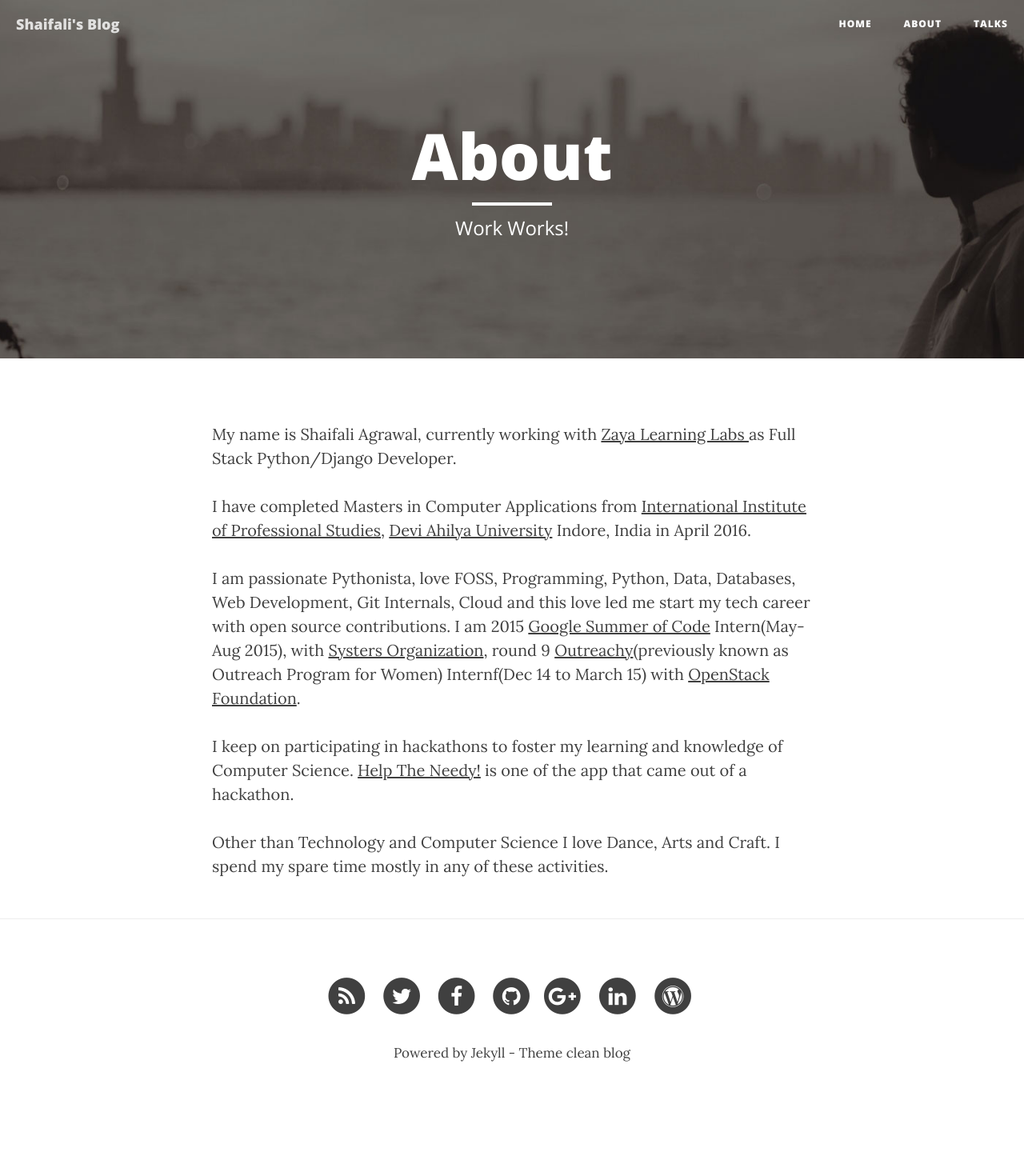
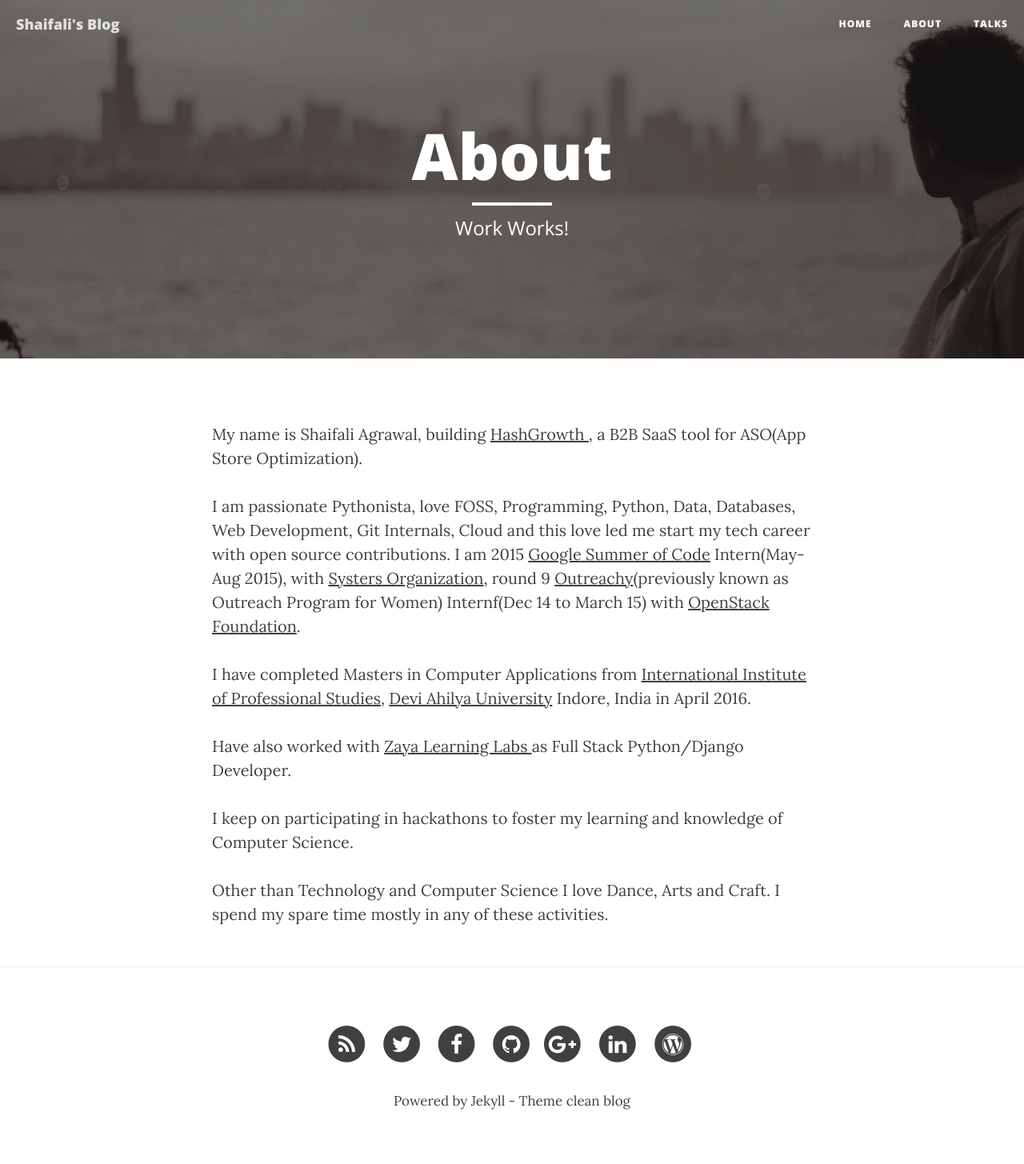
Before and after one commit to exploreshaifali/exploreshaifali.github.io, a Jekyll site: the page built from about.html, in a window 1280 px wide. Shown: the whole page at 80% size. Built offline with Jekyll 4.4.1, drawn with Linux system fonts in a browser that asks for light colours; nearby versions of some CDN libraries; before the commit the page ends 1395 px from its top, so only the background shows below that.

Commit message:
about changed, added hashgrowth in it.

```diff
--- a/about.html
+++ b/about.html
@@ -5,14 +5,16 @@ description: "Work Works!"
 header-img: "img/about-bg.jpg"
 ---
 
-<p>My name is Shaifali Agrawal, currently working with <a href="http://zayalearninglabs.com/" target="_blank">Zaya Learning Labs </a> as Full Stack Python/Django Developer.
-</p>
+<p>My name is Shaifali Agrawal, building <a href="http://hashgrowth.com/" target="_blank"> HashGrowth </a>, a B2B SaaS tool for ASO(App Store Optimization).
+
+<p>I am passionate Pythonista, love FOSS, Programming, Python, Data, Databases, Web Development, Git Internals, Cloud and this love led me start my tech career with open source contributions. I am 2015 <a href="http://www.google-melange.com/gsoc/homepage/google/gsoc2015" target="_blank">Google Summer of Code</a> Intern(May-Aug 2015), with <a href="http://anitaborg.org/get-involved/systers/" target="_blank">Systers Organization</a>, round 9 <a href="https://www.gnome.org/outreachy/" target="_blank">Outreachy</a>(previously known as Outreach Program for Women) Internf(Dec 14 to March 15) with <a href="https://www.openstack.org/" target="_blank">OpenStack Foundation</a>.
 
 <p>I have completed Masters in Computer Applications from <a href="http://iips.edu.in/" target="_blank">International Institute of Professional Studies</a>, <a href="http://www.dauniv.ac.in/" target="_blank">Devi Ahilya University</a> Indore, India in April 2016.
 </p>
 
-<p>I am passionate Pythonista, love FOSS, Programming, Python, Data, Databases, Web Development, Git Internals, Cloud and this love led me start my tech career with open source contributions. I am 2015 <a href="http://www.google-melange.com/gsoc/homepage/google/gsoc2015" target="_blank">Google Summer of Code</a> Intern(May-Aug 2015), with <a href="http://anitaborg.org/get-involved/systers/" target="_blank">Systers Organization</a>, round 9 <a href="https://www.gnome.org/outreachy/" target="_blank">Outreachy</a>(previously known as Outreach Program for Women) Internf(Dec 14 to March 15) with <a href="https://www.openstack.org/" target="_blank">OpenStack Foundation</a>.
+<p>Have also worked with <a href="http://zayalearninglabs.com/" target="_blank">Zaya Learning Labs </a> as Full Stack Python/Django Developer.
+</p>
 
-<p>I keep on participating in hackathons to foster my learning and knowledge of Computer Science. <a href="https://github.com/tapasweni-pathak/Help-The-Needy" target="_blank">Help The Needy!</a> is one of the app that came out of a hackathon.</p>
+<p>I keep on participating in hackathons to foster my learning and knowledge of Computer Science.</p>
 
 <p>Other than Technology and Computer Science I love Dance, Arts and Craft. I spend my spare time mostly in any of these activities.</p>
```
